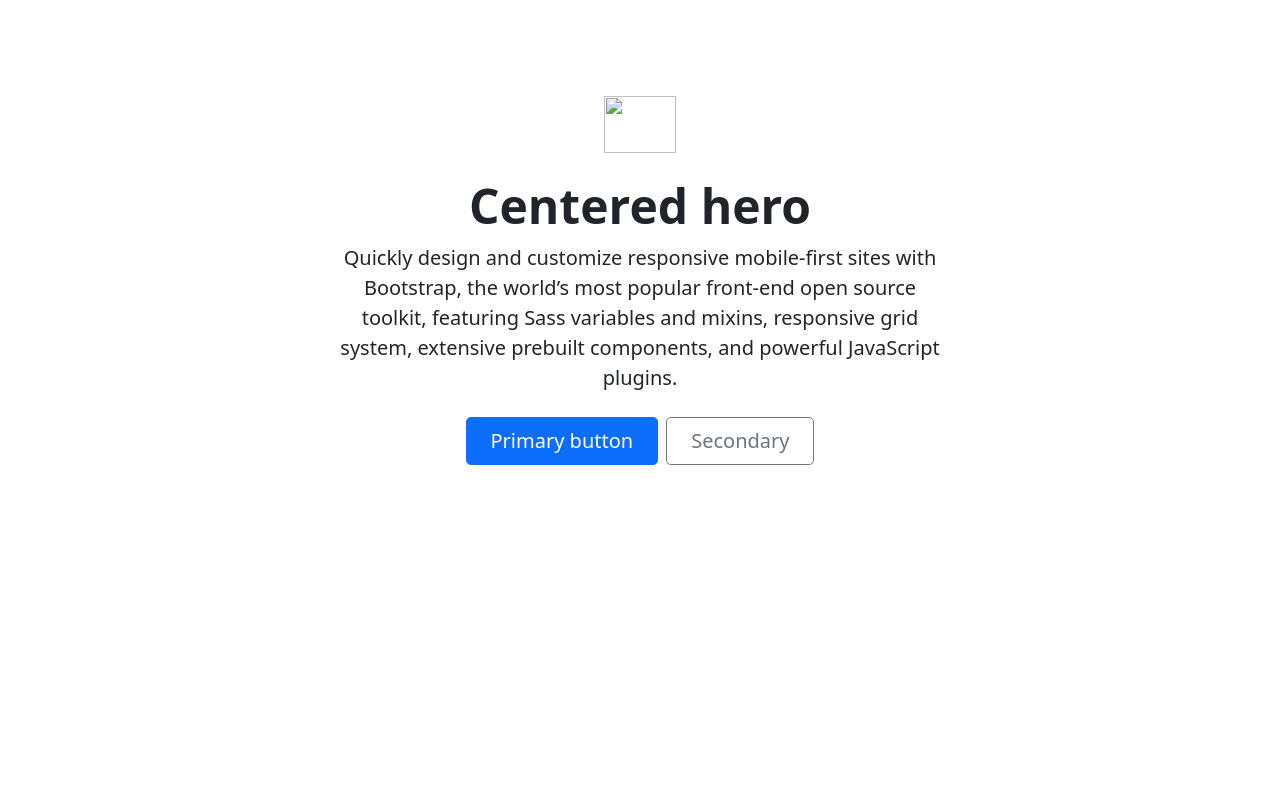
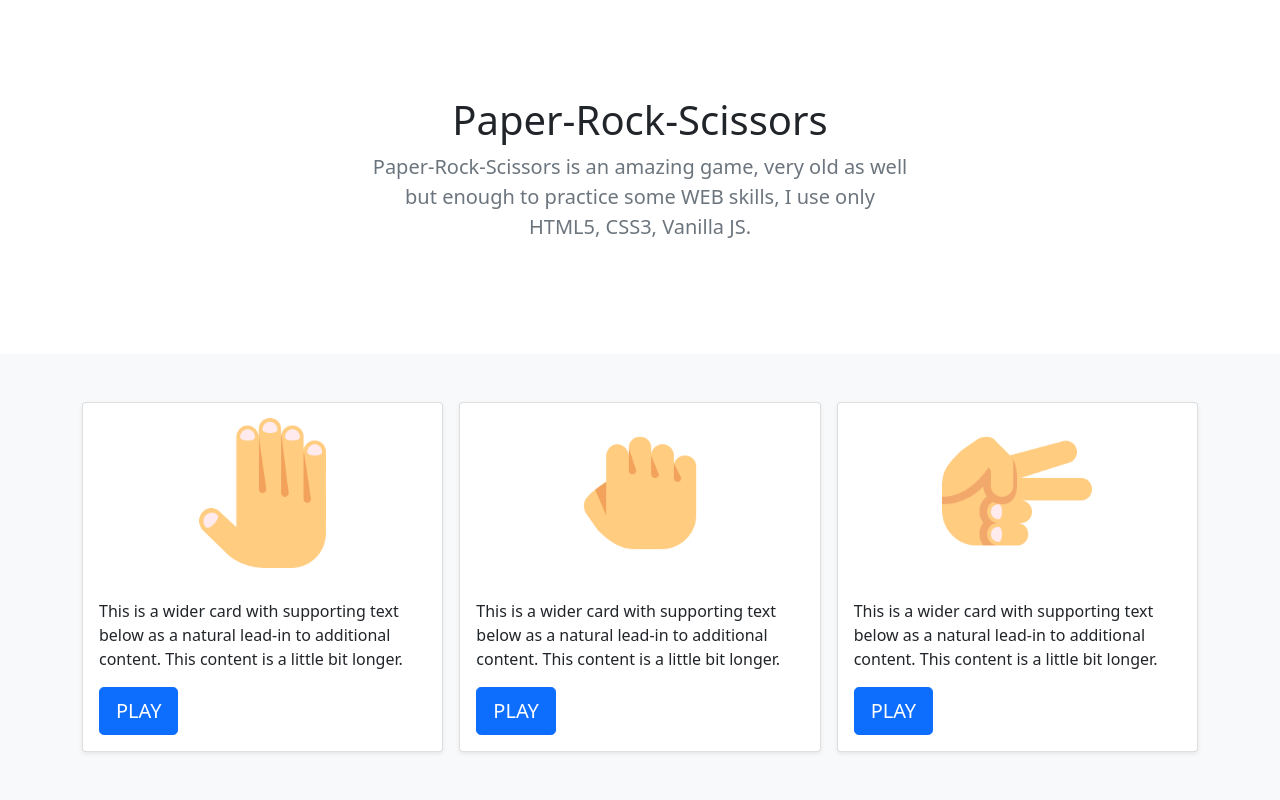
Before and after one commit to wilfre90dev/GameJS-Paper-Stone-Scissors, a plain HTML site: page index.html in a window 1280 px wide. Drawn offline with Linux system fonts and the light colour scheme.

Commit message:
Images and template fixed

```diff
--- a/index.html
+++ b/index.html
@@ -11,21 +11,64 @@
     <title>Hello, world!</title>
   </head>
   <body>
-    <div class="container-fluid">
-        <div class="px-4 py-5 my-5 text-center">
-            <img class="d-block mx-auto mb-4" src="/docs/5.0/assets/brand/bootstrap-logo.svg" alt="" width="72" height="57">
-            <h1 class="display-5 fw-bold">Centered hero</h1>
-            <div class="col-lg-6 mx-auto">
-              <p class="lead mb-4">Quickly design and customize responsive mobile-first sites with Bootstrap, the world’s most popular front-end open source toolkit, featuring Sass variables and mixins, responsive grid system, extensive prebuilt components, and powerful JavaScript plugins.</p>
-              <div class="d-grid gap-2 d-sm-flex justify-content-sm-center">
-                <button type="button" class="btn btn-primary btn-lg px-4 gap-3">Primary button</button>
-                <button type="button" class="btn btn-outline-secondary btn-lg px-4">Secondary</button>
+       <main>
+
+        <section class="py-5 text-center container">
+          <div class="row py-lg-5">
+            <div class="col-lg-6 col-md-8 mx-auto">
+              <h1 class="fw-light">Paper-Rock-Scissors</h1>
+              <p class="lead text-muted">Paper-Rock-Scissors is an amazing game, very old as well but enough to practice some WEB skills, I use only HTML5, CSS3, Vanilla JS.</p>
+
+            </div>
+          </div>
+        </section>
+
+        <div class="album py-5 bg-light">
+
+            <div class="container">
+            <div class="row row-cols-1 row-cols-sm-2 row-cols-md-3 g-3">
+              <div class="col">
+                <div class="card shadow-sm align-items-center">
+                    <img src="img/hand_480px.png" alt="" class="img-fluid" height="50%" width="50%">
+                  <div class="card-body">
+                    <p class="card-text">This is a wider card with supporting text below as a natural lead-in to additional content. This content is a little bit longer.</p>
+                    <div class="d-flex justify-content-between align-items-center">
+                      <button type="button" class="btn btn-lg btn-primary">PLAY</button>
+                    </div>
+                  </div>
+                </div>
+              </div>
+
+              <div class="col">
+                <div class="card shadow-sm align-items-center">
+                    <img src="img/hand_rock_480px.png" alt="" class="img-fluid" height="50%" width="50%">
+                  <div class="card-body">
+                    <p class="card-text">This is a wider card with supporting text below as a natural lead-in to additional content. This content is a little bit longer.</p>
+                    <div class="d-flex justify-content-between align-items-center">
+                      <button type="button" class="btn btn-lg btn-primary ">PLAY</button>
+                    </div>
+                  </div>
+                </div>
+              </div>
+
+              <div class="col">
+                <div class="card shadow-sm align-items-center">
+                    <img src="img/hand_scissors_480px.png" alt="" class="img-fluid" height="50%" width="50%">
+                  <div class="card-body">
+                    <p class="card-text">This is a wider card with supporting text below as a natural lead-in to additional content. This content is a little bit longer.</p>
+                    <div class="d-flex justify-content-between align-items-center">
+                      <button type="button" class="btn btn-lg btn-primary">PLAY</button>
+                    </div>
+                  </div>
+                </div>
               </div>
             </div>
-          </div>
-      </div>
+        </div>
+        </div>
 
 
+
+      </main>
     <script src="js/bootstrap.bundle.js"></script>
 
   </body>
```
Also changed, not shown: img/hand_480px.png (added), img/hand_rock_480px.png (added), img/hand_scissors_480px.png (added), img/paper_waste_480px.png (added), img/rock_480px.png (added), img/scissors_480px.png (added).
